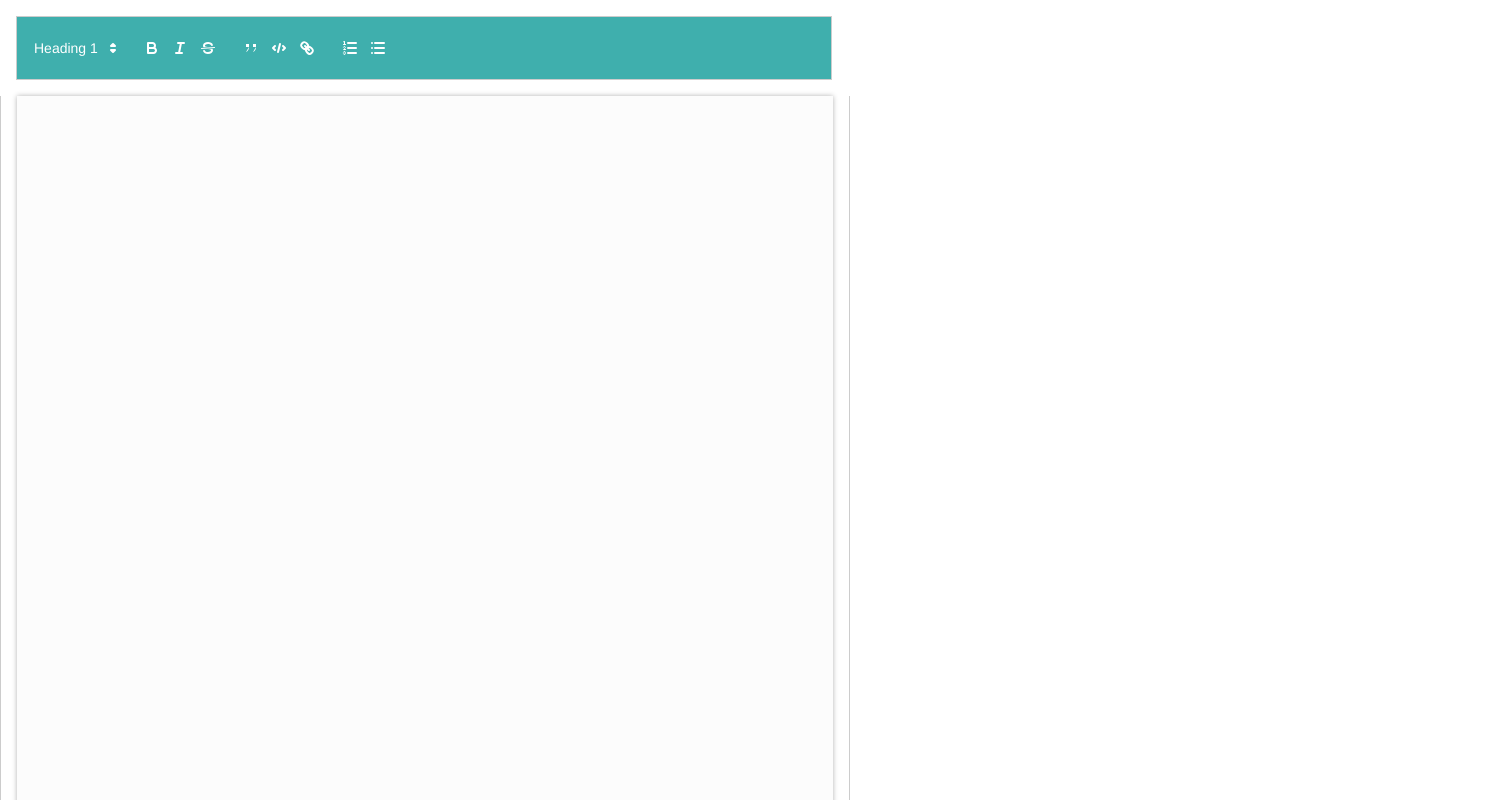
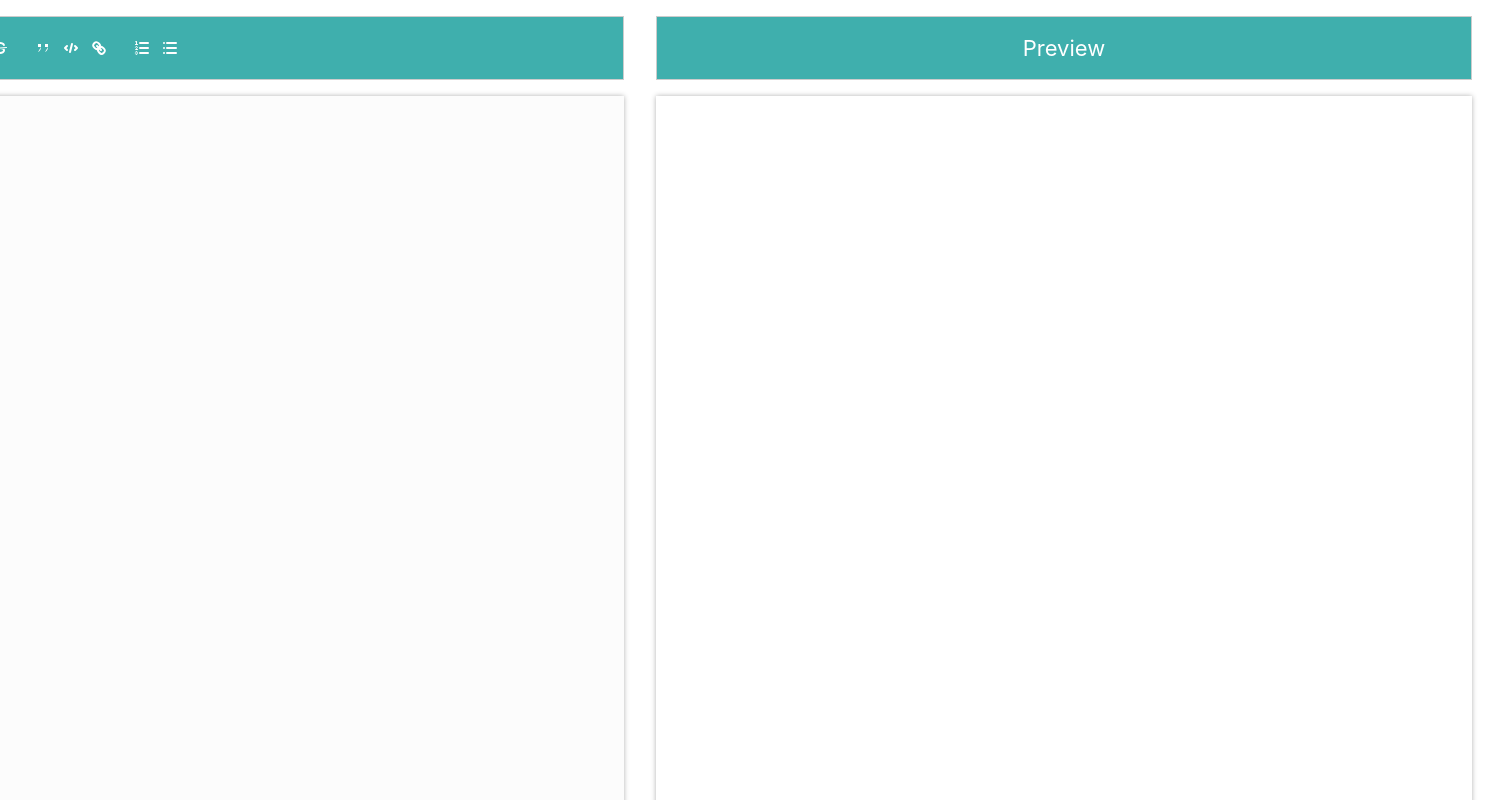
Before and after one commit to tsun812/shareit_fe, a React (Create React App) app: page / in a window 1280 px wide. Shown: the top 800 px of the page, 1488 px wide, since content can reach past the window. Built offline with nearby package versions, Linux system fonts and the light colour scheme.

Commit message:
restructure layout

```diff
--- a/src/App.css
+++ b/src/App.css
@@ -4,5 +4,5 @@
 
 .container {
   display: flex;
-  justify-content: flex-start;
+  justify-content: center;
 }
--- a/src/Editor/TextEditor.css
+++ b/src/Editor/TextEditor.css
@@ -4,14 +4,16 @@
 
 .ql-editor {
     width: 8.5in;
-    min-height: 11in;
+    height: 11in;
     margin: 1rem;
     font-size: 22px;
+    padding: 30px 15px;
     background-color:rgb(252, 252, 252);
     box-shadow: 0 0 5px 0 rgba(0, 0, 0, 0.3);
 }
+
 .ql-container {
-    border: none
+    border: none !important;
 }
 
 .ql-toolbar {
@@ -25,7 +27,7 @@
     z-index: 1;
     color: white !important;
     background-color: rgb(63, 175, 173);
-    min-height: 4rem;
+    height: 4rem;
 }
 .ql-toolbar .ql-stroke {
     fill: none !important;
--- a/src/Preview/Preview.css
+++ b/src/Preview/Preview.css
@@ -3,7 +3,29 @@
 }
 
 .previewContainer {
-    margin: 5rem;
-    padding: 12px;
+    width: 8.5in;
+    height: 11in;
+    margin: 1rem;
+    padding: 12px 15px;
+    overflow-y: auto;
     font-size: 22px;
+    line-height: 1.42;
+    box-shadow: 0 0 5px 0 rgba(0, 0, 0, 0.3);
+
 }
+
+.previewHeader {
+    width: 8.5in;
+    margin: 1rem;
+    height: 4rem;
+    border: 1px solid #ccc;
+    background-color: rgb(63, 175, 173);
+    color: rgb(255, 255, 255);
+    font-size: 22px;
+    display: flex;
+    justify-content: center;
+    align-items: center;
+    position: sticky;
+    top: 0;
+    z-index: 1;
+}
--- a/src/Preview/Preview.tsx
+++ b/src/Preview/Preview.tsx
@@ -7,7 +7,10 @@ interface Props {
 const Preview: React.FC<Props> = ({currentText}) => {
 
   return (
+    <div>
+    <div className='previewHeader'>Preview</div>
     <ReactMarkdown className='previewContainer'>{currentText}</ReactMarkdown>
+    </div>
   )
 }
 
```
